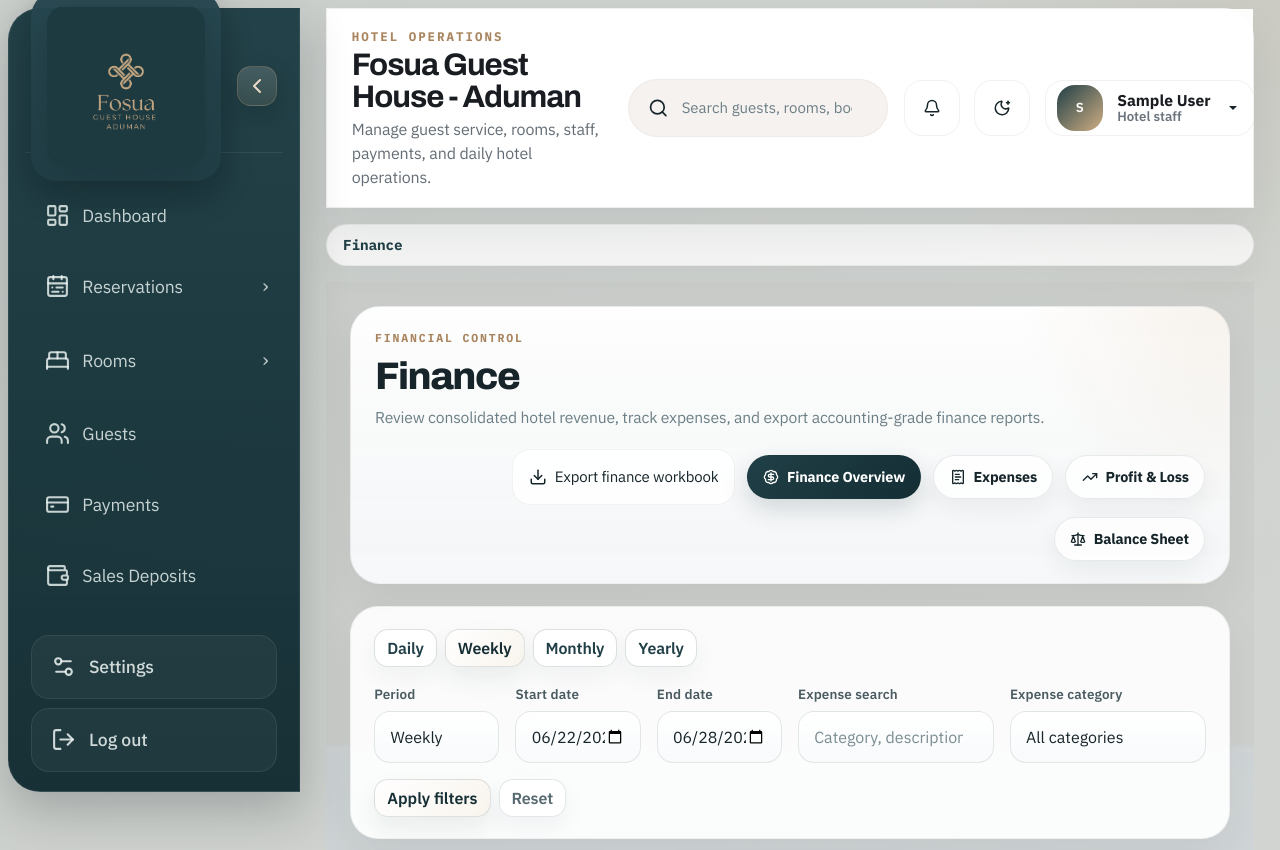
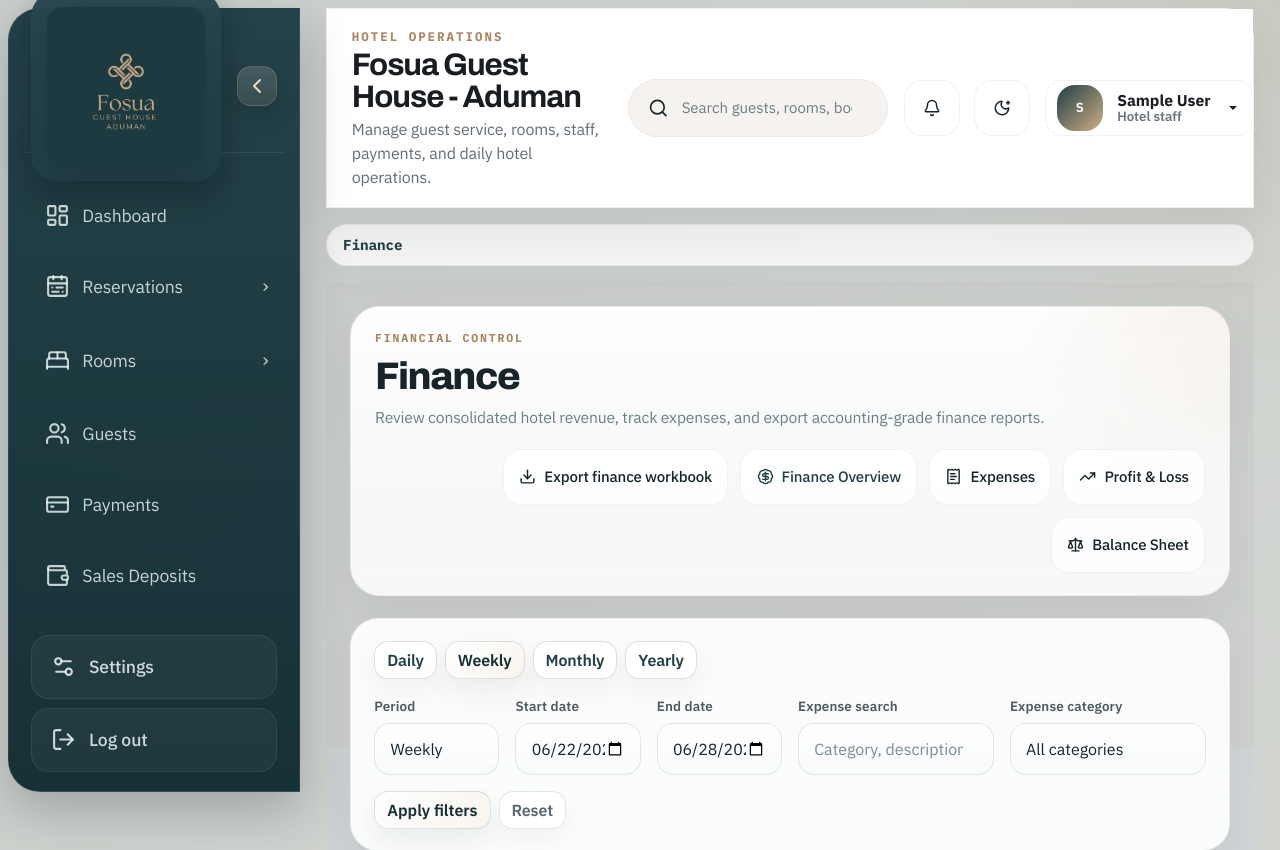
Before and after one commit to yeboaheric/fosua-guesthouse-management-system, a Django app: page /dashboard/finance/ in a window 1280 px wide. Shown: the top 850 px of the page. Run offline with Django 4.2, Linux system fonts and the light colour scheme; a user stored in the database is signed in; data comes from the database, SQL or seed files in the repository; tables that the repository leaves empty hold one stand-in row (values such as "Sample post").

Commit message:
System-wide buf fix for the page caption/action buttons.

```diff
--- a/static/css/brand.css
+++ b/static/css/brand.css
@@ -624,23 +624,48 @@ textarea.form-control {
   display: contents;
 }
 
+.module-action-row .fg-action-control {
+  display: inline-flex !important;
+  align-items: center;
+  justify-content: center;
+  gap: 0.5rem;
+  height: 56px;
+  min-height: 56px;
+  padding: 0 0.95rem !important;
+  border-radius: 18px !important;
+  font-size: 15px;
+  font-weight: 500;
+  line-height: 1.1;
+  white-space: nowrap;
+  text-decoration: none;
+}
+
+.module-action-row .fg-action-control svg,
+.module-action-row .fg-action-control i[data-lucide] {
+  width: 17px;
+  height: 17px;
+  flex: 0 0 17px;
+  color: currentColor;
+  stroke-width: 2;
+}
+
 .module-page-tab {
   flex: 0 0 auto;
   display: inline-flex;
   align-items: center;
   justify-content: center;
   gap: 0.5rem;
-  min-height: 44px;
-  padding: 0.68rem 0.95rem;
-  border: 1px solid rgba(32, 63, 70, 0.1);
-  border-radius: 999px;
+  height: 56px;
+  padding: 0 0.95rem;
+  border: 1px solid rgba(32, 36, 40, 0.06);
+  border-radius: 18px;
   color: var(--fg-text);
-  background: rgba(255, 255, 255, 0.78);
-  font-size: 0.9rem;
-  font-weight: 700;
+  background: rgba(255, 255, 255, 0.94);
+  font-size: inherit;
+  font-weight: inherit;
   line-height: 1.1;
   white-space: nowrap;
-  box-shadow: 0 10px 24px rgba(16, 33, 38, 0.06);
+  box-shadow: none;
   transition: border-color 180ms ease, background 180ms ease, color 180ms ease, transform 180ms ease, box-shadow 180ms ease;
 }
 
@@ -653,17 +678,17 @@ textarea.form-control {
 
 .module-page-tab:hover,
 .module-page-tab:focus-visible {
-  color: var(--fg-brand-primary);
-  background: rgba(207, 174, 132, 0.14);
-  border-color: rgba(207, 174, 132, 0.62);
+  color: var(--fg-text);
+  background: rgba(255, 255, 255, 0.94);
+  border-color: rgba(207, 174, 132, 0.24);
   transform: translateY(-1px);
 }
 
 .module-page-tab.active {
-  color: #ffffff;
-  background: linear-gradient(135deg, var(--fg-brand-primary), var(--fg-brand-primary-strong));
-  border-color: transparent;
-  box-shadow: 0 10px 24px rgba(32, 63, 70, 0.18);
+  color: var(--fg-brand-primary) !important;
+  background: rgba(255, 255, 255, 0.94);
+  border-color: rgba(32, 36, 40, 0.06);
+  box-shadow: none;
 }
 
 .module-hero {
@@ -3481,22 +3506,24 @@ html[data-theme="dark"] .module-page-tabs {
 }
 
 html[data-theme="dark"] .module-page-tab {
-  color: var(--fg-muted);
+  color: var(--fg-text);
   border-color: var(--fg-border);
-  background: rgba(18, 35, 40, 0.84);
-  box-shadow: 0 12px 26px rgba(0, 0, 0, 0.18);
+  background: linear-gradient(180deg, rgba(17, 31, 36, 0.96), rgba(11, 22, 26, 0.94));
+  box-shadow: 0 18px 44px rgba(0, 0, 0, 0.24);
 }
 
 html[data-theme="dark"] .module-page-tab:hover,
 html[data-theme="dark"] .module-page-tab:focus-visible {
-  color: var(--fg-brand-accent);
-  background: rgba(207, 174, 132, 0.12);
+  color: var(--fg-text);
+  border-color: rgba(207, 174, 132, 0.42);
+  background: linear-gradient(180deg, rgba(21, 38, 44, 0.98), rgba(13, 27, 31, 0.96));
 }
 
 html[data-theme="dark"] .module-page-tab.active {
-  color: #142e34;
-  background: linear-gradient(135deg, #f4eadc, var(--fg-brand-accent));
-  box-shadow: 0 12px 26px rgba(207, 174, 132, 0.16);
+  color: var(--fg-brand-accent) !important;
+  border-color: var(--fg-border);
+  background: linear-gradient(180deg, rgba(17, 31, 36, 0.96), rgba(11, 22, 26, 0.94));
+  box-shadow: 0 18px 44px rgba(0, 0, 0, 0.24);
 }
 
 html[data-theme="dark"] h1,
--- a/static/js/app-shell.js
+++ b/static/js/app-shell.js
@@ -545,7 +545,7 @@
       }
 
       const link = document.createElement("a");
-      link.className = "module-page-tab";
+      link.className = "topbar-pill module-page-tab";
       link.href = item.url;
       if (item.icon) {
         const icon = document.createElement("i");
@@ -897,11 +897,83 @@
     });
   }
 
+  function actionIconForLabel(label) {
+    const text = (label || "").toLowerCase();
+    const iconRules = [
+      [/export all/, "files"],
+      [/export|excel|csv|spreadsheet/, "file-spreadsheet"],
+      [/add employee|new employee/, "user-plus"],
+      [/add guest|new guest/, "user-plus"],
+      [/add room|new room/, "plus-circle"],
+      [/add item|new item/, "package-plus"],
+      [/add log|log entry/, "clipboard-plus"],
+      [/new event|event/, "calendar-plus"],
+      [/new reservation|reservation/, "calendar-plus"],
+      [/new handover|handover/, "clipboard-plus"],
+      [/save|submit|apply/, "check-circle"],
+      [/update|edit/, "pencil"],
+      [/delete|remove/, "trash-2"],
+      [/reset|clear/, "rotate-ccw"],
+      [/back|previous/, "arrow-left"],
+      [/next|forward/, "arrow-right"],
+      [/payment|paid/, "credit-card"],
+      [/sales|pos|receipt/, "receipt-text"],
+      [/report|analytics/, "bar-chart-3"],
+      [/daily|today/, "calendar-days"],
+      [/weekly|week/, "calendar-range"],
+      [/monthly|month/, "calendar"],
+      [/yearly|year/, "calendar-clock"],
+      [/inventory|item|stock/, "package"],
+      [/categor/, "folder"],
+      [/supplier/, "truck"],
+      [/transaction/, "repeat-2"],
+      [/room/, "bed-double"],
+      [/availability/, "door-open"],
+      [/employee|staff/, "users"],
+      [/finance|expense|revenue/, "badge-dollar-sign"],
+      [/notification|alert/, "bell"],
+      [/search|filter/, "search"],
+      [/print/, "printer"]
+    ];
+
+    const match = iconRules.find(function (rule) {
+      return rule[0].test(text);
+    });
+    return match ? match[1] : "arrow-right-circle";
+  }
+
+  function actionHasIcon(control) {
+    return Boolean(control.querySelector("svg, img, i[data-lucide], .spinner-border, .spinner-grow"));
+  }
+
+  function ensureActionIcon(control) {
+    if (actionHasIcon(control)) {
+      return;
+    }
+
+    const icon = document.createElement("i");
+    icon.setAttribute("data-lucide", actionIconForLabel(control.textContent));
+    icon.setAttribute("aria-hidden", "true");
+    icon.className = "fg-action-icon";
+    control.prepend(icon);
+  }
+
+  function bindActionRowControls() {
+    document.querySelectorAll(".module-action-row a, .module-action-row button").forEach(function (control) {
+      if (control.classList.contains("sidebar-link") || control.classList.contains("dropdown-item")) {
+        return;
+      }
+      control.classList.add("fg-action-control");
+      ensureActionIcon(control);
+    });
+  }
+
   function boot() {
     bindThemeToggle();
     bindSidebarToggle();
     bindSidebarDropdowns();
     bindModuleTabs();
+    bindActionRowControls();
     bindPageHistoryNavigation();
     bindShowMoreLists();
 
--- a/templates/base.html
+++ b/templates/base.html
@@ -41,7 +41,7 @@
     <link rel="preconnect" href="https://fonts.gstatic.com" crossorigin>
     <link href="https://fonts.googleapis.com/css2?family=Archivo:wght@600;700;800&family=IBM+Plex+Mono:wght@400;500;600;700&family=IBM+Plex+Sans:wght@300;400;500;600;700&display=swap" rel="stylesheet">
     <link href="https://cdn.jsdelivr.net/npm/bootstrap@5.3.3/dist/css/bootstrap.min.css" rel="stylesheet">
-    <link href="{% static 'css/brand.css' %}?v=20260626-section-pathbar" rel="stylesheet">
+    <link href="{% static 'css/brand.css' %}?v=20260626-action-controls" rel="stylesheet">
   </head>
   <body>
     <div class="fg-top-progress" id="fgTopProgress" aria-hidden="true">
@@ -286,6 +286,6 @@
     <script src="{% static 'js/app-loading.js' %}?v=20260617"></script>
     <script src="{% static 'js/fg-charts.js' %}?v=20260625-chart-modal2"></script>
     <script src="{% static 'js/password-toggle.js' %}?v=20260621"></script>
-    <script src="{% static 'js/app-shell.js' %}?v=20260626-section-pathbar"></script>
+    <script src="{% static 'js/app-shell.js' %}?v=20260626-action-controls"></script>
   </body>
 </html>
```
